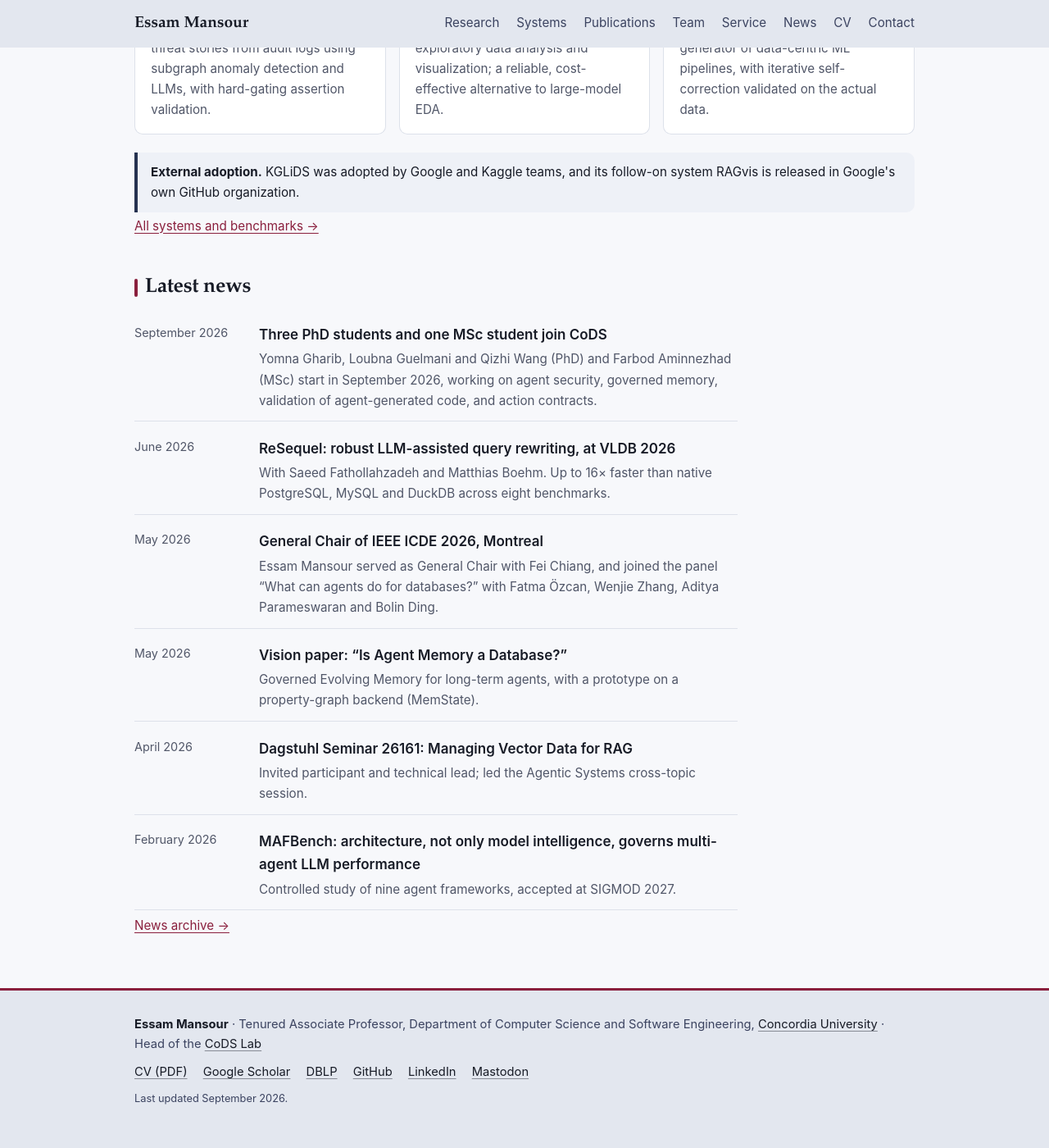
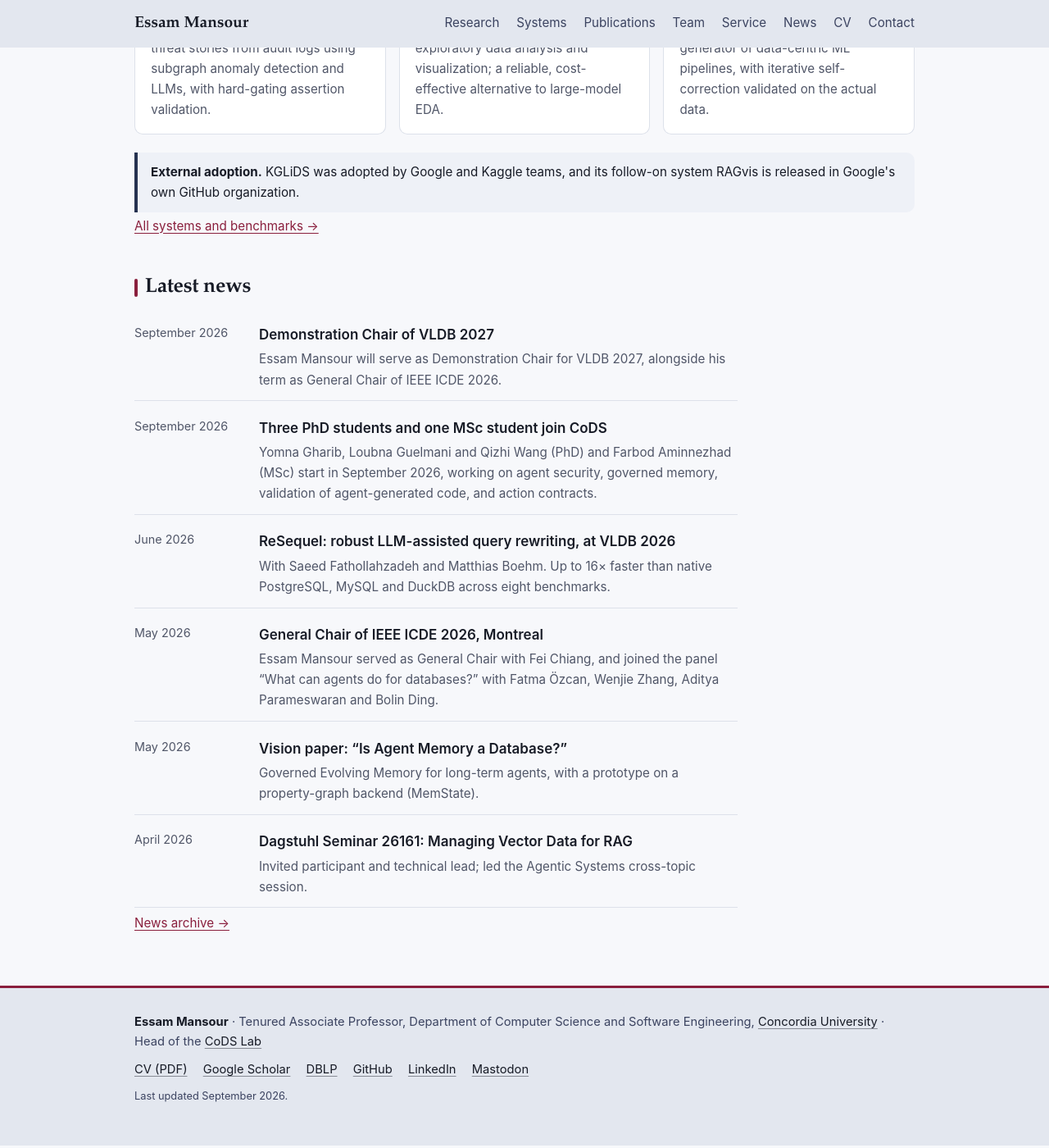
Before and after one commit to mansoure/mansoure.github.io, a Jekyll site: the page built from index.md, in a window 1280 px wide and 1400 px high, scrolled down 1985 px. Shown: the whole window at 82% size. Built offline with Jekyll 4.4.1, drawn with Linux system fonts in a browser that asks for light colours; some of the changed text lies outside the part shown.

Commit message:
Add news entry for VLDB 2027 Demonstration Chair
Dated September 2026; carries a TODO to correct the month if the
appointment was announced earlier.

Co-Authored-By: Claude Opus 5 <noreply@anthropic.com>
Claude-Session: https://claude.ai/code/session_01PrJkBvrFxiBds5kJUoZwRa

```diff
--- a/_data/news.yml
+++ b/_data/news.yml
@@ -1,6 +1,13 @@
 # Newest first. One entry per accepted paper, invited talk, student milestone and grant,
 # added the week it happens. precision: day | month | year controls how the date is shown.
 # Dates below come from the CV and arXiv identifiers; refine day/month where marked TODO.
+
+- date: 2026-09-19
+  precision: month
+  title: "Demonstration Chair of VLDB 2027"
+  body: "Essam Mansour will serve as Demonstration Chair for VLDB 2027, alongside his term as General Chair of IEEE ICDE 2026."
+  link: /service/
+  # TODO: set the month the appointment was announced if it was earlier than September 2026.
 
 - date: 2026-09-01
   precision: month
```
